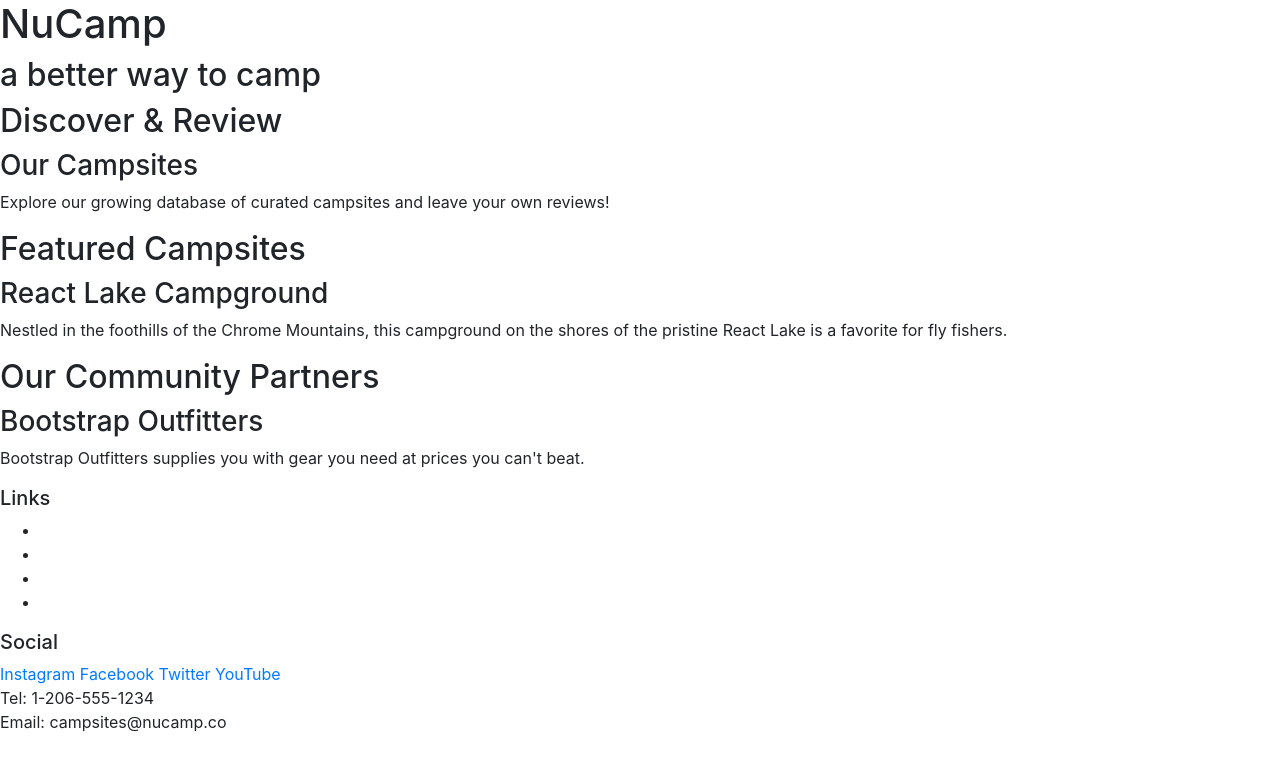
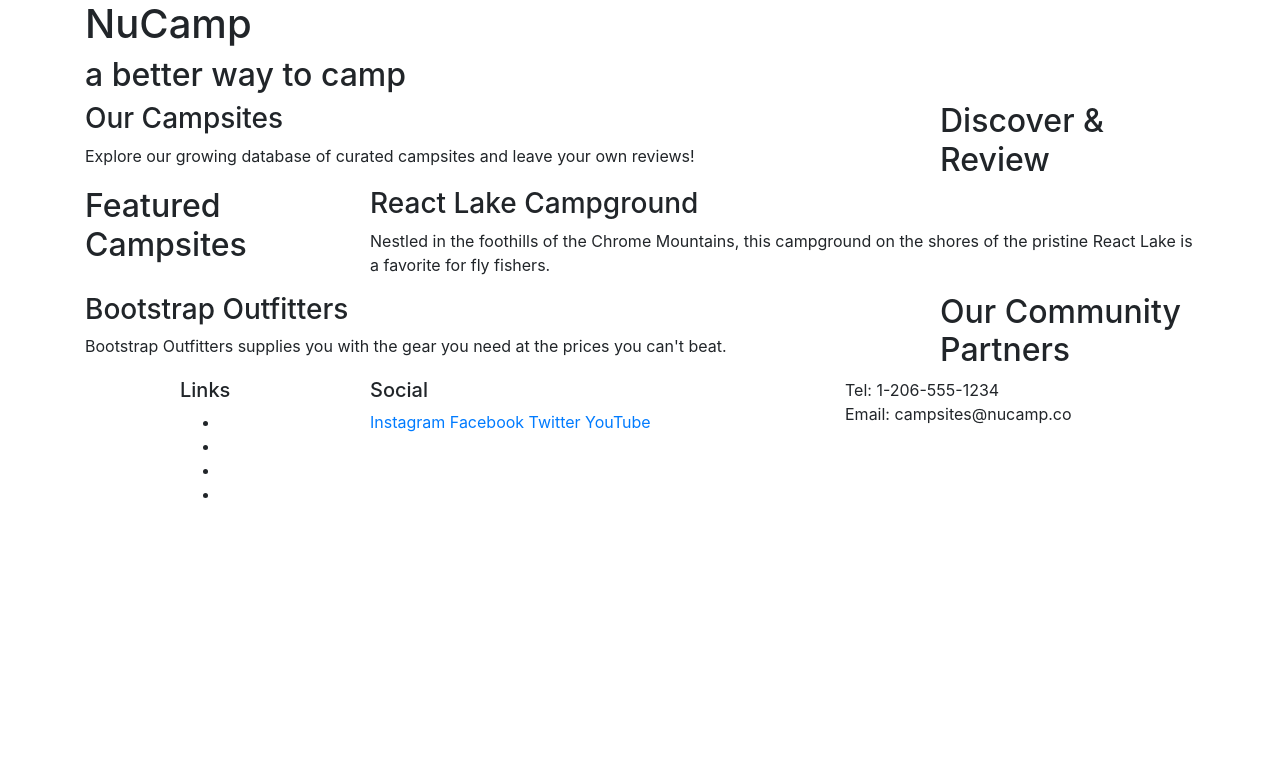
Before and after one commit to j-dsmith/nucamp-bootstrap, a website: page index.html in a window 1280 px wide. Drawn offline with nearby package versions, Linux system fonts and the light colour scheme.

Commit message:
added bootstrap grid to div classes

```diff
--- a/index.html
+++ b/index.html
@@ -1,62 +1,87 @@
 <!DOCTYPE html>
 <html lang="en">
   <head>
-    <meta charset="UTF-8">
-    <meta name="viewport" content="width=device-width, initial-scale=1.0">
+    <meta charset="UTF-8" />
+    <meta name="viewport" content="width=device-width, initial-scale=1.0" />
     <title>NuCamp: A Better Way To Camp</title>
 
     <!-- Bootstrap CSS -->
-    <link rel="stylesheet" href="node_modules/bootstrap/dist/css/bootstrap.min.css">
+    <link
+      rel="stylesheet"
+      href="node_modules/bootstrap/dist/css/bootstrap.min.css"
+    />
   </head>
   <body>
     <header>
-        <div>
-            <h1>NuCamp</h1>
-            <h2>a better way to camp</h2>
+      <div class="container">
+        <div class="row">
+          <div class="col">
+            <h1>NuCamp</h2>
+            <h2>a better way to camp</h3>
+          </div>
+        </div>
       </div>
     </header>
 
-    <div>
+    <div class="container">
+        <div class="row">
+            <div class="col-sm-4 order-sm-last col-md-3">
                 <h2>Discover & Review</h2>
+            </div>
+            <div class="col">
                 <h3>Our Campsites</h3>
                 <p>Explore our growing database of curated campsites and leave your own reviews!</p>
             </div>
+        </div>
 
-    <div>
+        <div class="row">
+            <div class="col-sm-4 col-md-3">
                 <h2>Featured Campsites</h2>
+            </div>
+            <div class="col">
                 <h3>React Lake Campground</h3>
                 <p>Nestled in the foothills of the Chrome Mountains, this campground on the shores of the pristine React Lake is a favorite for fly fishers.</p>
             </div>
+        </div>
 
-    <div>
+        <div class="row">
+            <div class="col-sm-4 order-sm-last col-md-3">
                 <h2>Our Community Partners</h2>
+            </div>
+            <div class="col">
                 <h3>Bootstrap Outfitters</h3>
-        <p>Bootstrap Outfitters supplies you with gear you need at prices you can't beat.</p>
+                <p>Bootstrap Outfitters supplies you with the gear you need at the prices you can't beat.</p>
+            </div>
+        </div>
     </div>
 
     <footer>
-        <div>
-            <h5>Links </h5>
+      <div class="container">
+          <div class="row">
+              <div class="col-4 col-sm-2 offset-1">
+                <h5>Links</h5>
 
                 <ul>
-                <li> <a href="#"></a></li>
-                <li> <a href="#"></a></li>
-                <li> <a href="#"></a></li>
-                <li> <a href="#"></a></li>
+                  <li><a href="#"></a></li>
+                  <li><a href="#"></a></li>
+                  <li><a href="#"></a></li>
+                  <li><a href="#"></a></li>
                 </ul>
               </div>
 
-        <div>
-            <h5>Social </h5>
+              <div class="col-6 col-sm-5">
+                <h5>Social</h5>
                 <a href="http://instagram.com">Instagram</a>
                 <a href="http://facebook.com">Facebook</a>
                 <a href="http://twitter.com">Twitter</a>
                 <a href="http://youtube.com">YouTube</a>
               </div>
 
-        <div>
+              <div class="col-sm-4">
                 Tel: 1-206-555-1234 <br />
                 Email: campsites@nucamp.co
+              </div>
+          </div>
       </div>
     </footer>
 
```
Lines whose indentation alone changed are shown as unchanged.
